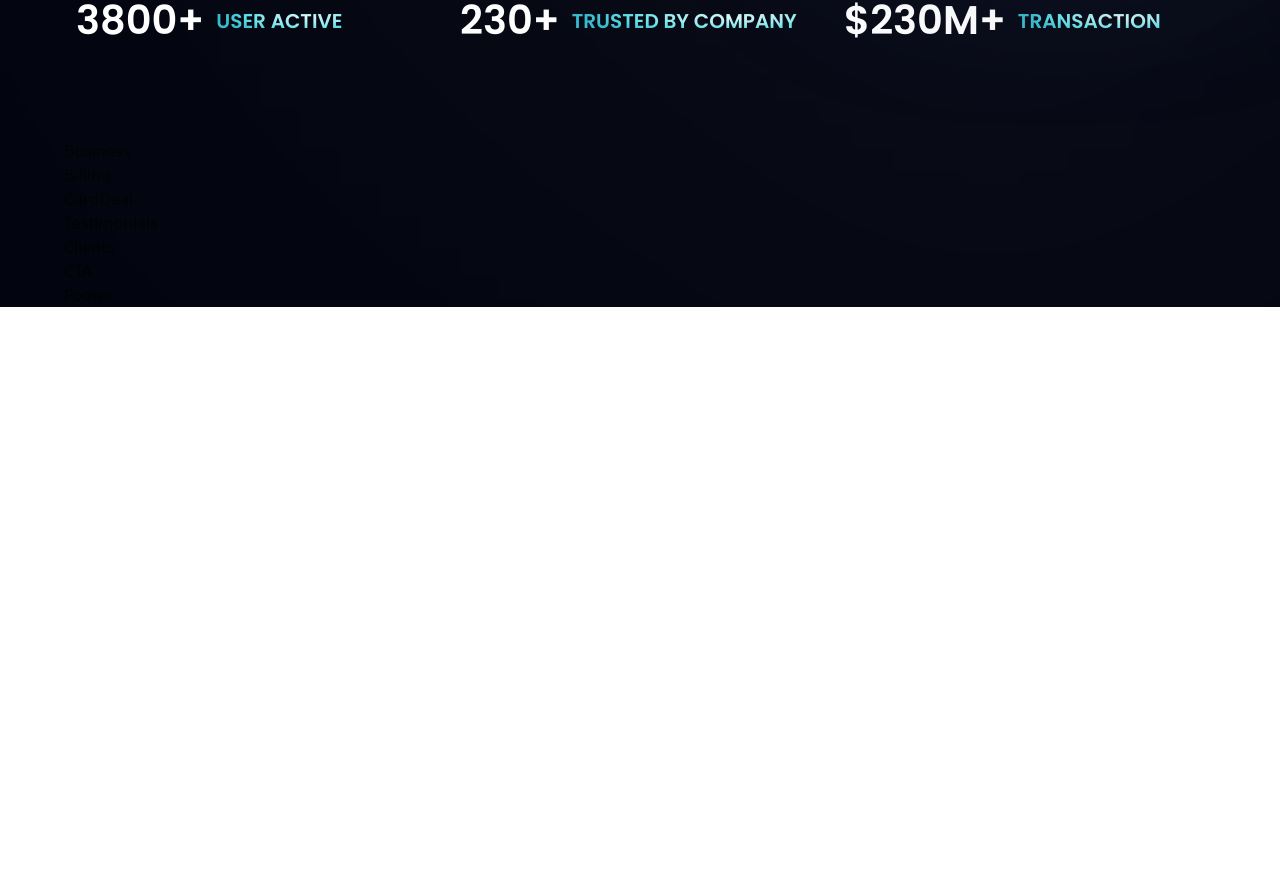
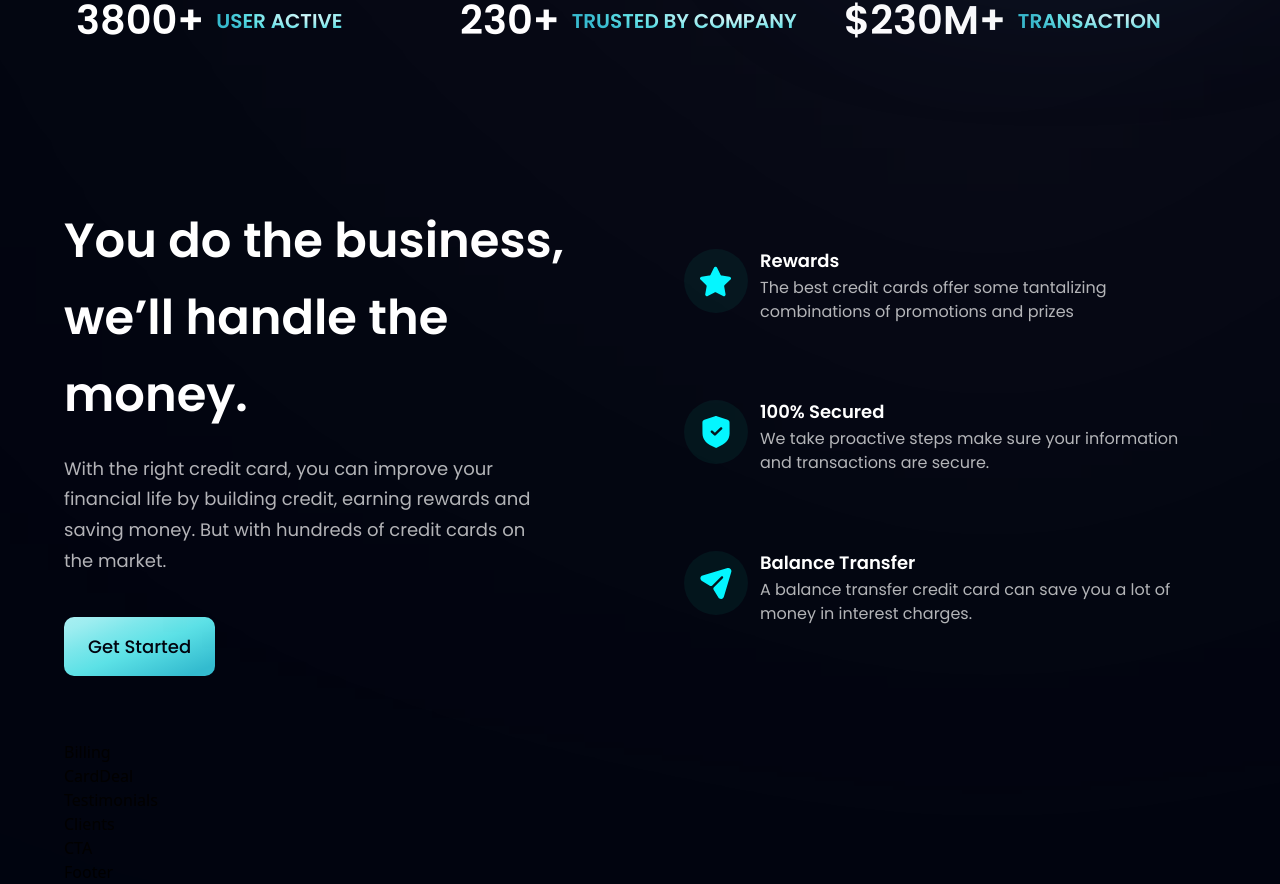
Before and after one commit to aldyvictor/bank-modern-website, a React (Vite) app: page / in a window 1280 px wide. Shown: the part 806-1690 px from the top of the page. Before the commit the page ends 1113 px from the top, so only its background shows below. Built offline with nearby package versions, Linux system fonts and the light colour scheme.

Commit message:
feat business section: new feat business section

```diff
--- a/src/components/Business.jsx
+++ b/src/components/Business.jsx
@@ -1,7 +1,52 @@
 import React from "react";
 
-const Business = () => {
-  return <div>Business</div>;
-};
+import { features } from "../constants";
+import styles, { layout } from "../style";
+import Button from "./Button";
+
+const FeatureCard = ({ icon, title, content, index }) => (
+  <div
+    className={`flex flex-row p-6 rounded-[20px] ${
+      index !== features.length - 1 ? "mb-6" : "mb-0"
+    } feature-card`}
+  >
+    <div
+      className={`w-[64px] h-[64px] rounded-full ${styles.flexCenter} bg-dimBlue`}
+    >
+      <img src={icon} alt="icon" className={`w-[50%] h-[50%] object-contain`} />
+    </div>
+    <div className="flex-1 flex flex-col ml-3">
+      <h4 className="font-poppins font-semibold text-white text-[18px] leading-[23px] mb-1">
+        {title}
+      </h4>
+      <p className="font-poppins font-normal text-dimWhite text-[16px] leading-[24px] mb-1">
+        {content}
+      </p>
+    </div>
+  </div>
+);
+
+const Business = () => (
+  <section id="features" className={`${layout.section}`}>
+    <div className={`${layout.sectionInfo}`}>
+      <h2 className={`${styles.heading2}`}>
+        You do the business, <br className="sm:block hidden" /> we’ll handle the
+        money.
+      </h2>
+      <p className={`${styles.paragraph} max-w-[470px] mt-5`}>
+        With the right credit card, you can improve your financial life by
+        building credit, earning rewards and saving money. But with hundreds of
+        credit cards on the market.
+      </p>
+      <Button styles="mt-10">Get Started</Button>
+    </div>
+
+    <div className={`${layout.sectionImg} flex-col`}>
+      {features.map((feature, index) => (
+        <FeatureCard key={feature.id} {...feature} index={index} />
+      ))}
+    </div>
+  </section>
+);
 
 export default Business;
--- a/src/components/Button.jsx
+++ b/src/components/Button.jsx
@@ -1,7 +1,11 @@
 import React from "react";
 
-const Button = () => {
-  return <div>Button</div>;
-};
+const Button = ({ styles, children }) => (
+  <button
+    className={`py-4 px-6 bg-blue-gradient font-poppins font-medium text-[18px] text-primary outline-none rounded-[10px] ${styles}`}
+  >
+    {children}
+  </button>
+);
 
 export default Button;
```
